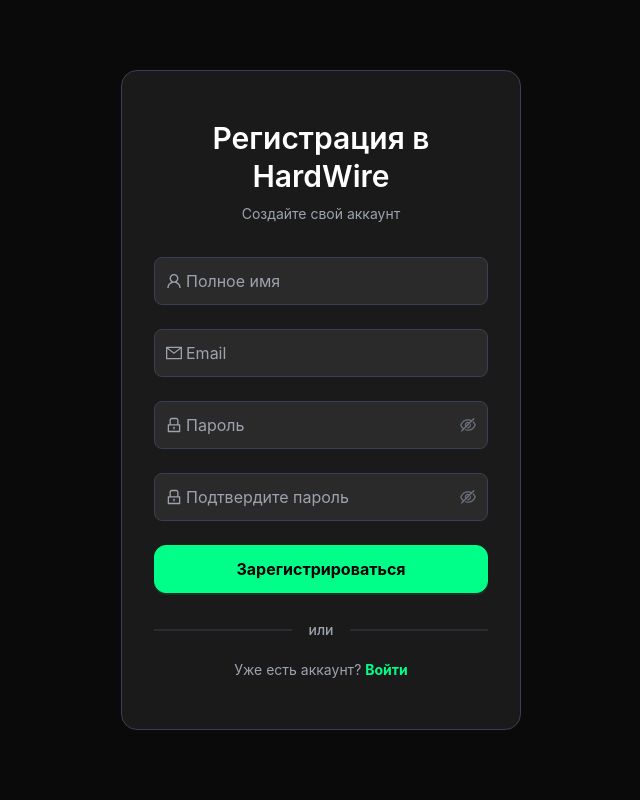
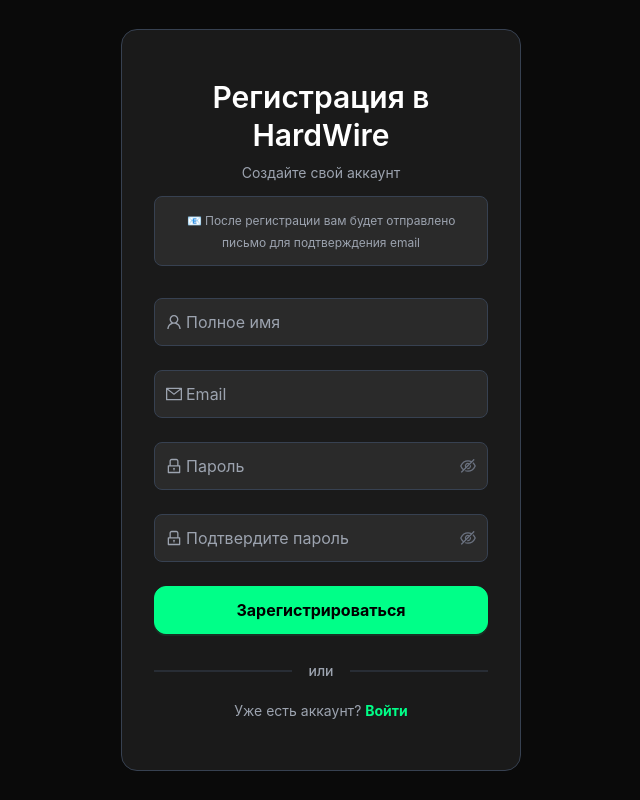
Before and after one commit to zagovormasonov/hardwire, a React (Vite) app: page /register in a window 1280 px wide. Shown: the whole page, without its empty margins (319-959 px from the left). Built offline with nearby package versions, Linux system fonts and the light colour scheme; no server answers.

Commit message:
first commit

```diff
--- a/src/contexts/AuthContext.tsx
+++ b/src/contexts/AuthContext.tsx
@@ -15,7 +15,7 @@
   user: User | null
   session: any | null
   loading: boolean
-  signUp: (email: string, password: string, fullName: string) => Promise<void>
+  signUp: (email: string, password: string, fullName: string) => Promise<{ success: boolean; needsEmailConfirmation: boolean; email: string } | void>
   signIn: (email: string, password: string) => Promise<void>
   signOut: () => Promise<void>
   updateProfile: (updates: Partial<User>) => Promise<void>
@@ -201,20 +201,13 @@
         throw profileError
       }
 
-      console.log('AuthContext: Профиль создан, автоматически входим в систему')
+      console.log('AuthContext: Профиль создан, регистрация завершена')
 
-      // Автоматически входим в систему после регистрации
-      const { error: signInError } = await supabase.auth.signInWithPassword({
-        email,
-        password,
-      })
-
-      if (signInError) {
-        console.error('AuthContext: Ошибка автоматического входа:', signInError)
-        // Не выбрасываем ошибку, так как пользователь уже создан
-        // Пользователь может войти вручную
-      } else {
-        console.log('AuthContext: Автоматический вход успешен')
+      // Возвращаем информацию о том, что нужно подтвердить email
+      return {
+        success: true,
+        needsEmailConfirmation: true,
+        email: data.user.email || email
       }
     }
   }
--- a/src/pages/Register.tsx
+++ b/src/pages/Register.tsx
@@ -15,14 +15,27 @@
     setLoading(true)
     try {
       console.log('Register: Начинаем регистрацию пользователя:', values.email)
-      await signUp(values.email, values.password, values.fullName)
-      console.log('Register: Регистрация успешна, перенаправляем на главную')
-      message.success('Регистрация успешна! Добро пожаловать!')
+      const result = await signUp(values.email, values.password, values.fullName)
 
-      // Небольшая задержка для показа сообщения
-      setTimeout(() => {
-        navigate('/')
-      }, 1000)
+      if (result?.needsEmailConfirmation) {
+        console.log('Register: Требуется подтверждение email')
+        message.success(
+          `Регистрация успешна! Проверьте почту ${result.email} и подтвердите аккаунт.`,
+          8
+        )
+
+        // Перенаправляем на страницу входа
+        setTimeout(() => {
+          navigate('/login')
+        }, 2000)
+      } else {
+        console.log('Register: Регистрация успешна, перенаправляем на главную')
+        message.success('Регистрация успешна! Добро пожаловать!')
+
+        setTimeout(() => {
+          navigate('/')
+        }, 1000)
+      }
 
     } catch (error: any) {
       console.error('Register: Ошибка регистрации:', error)
@@ -58,6 +71,17 @@
           <Text style={{ color: '#9ca3af' }}>
             Создайте свой аккаунт
           </Text>
+          <div style={{
+            marginTop: '12px',
+            padding: '12px',
+            background: '#2a2a2a',
+            borderRadius: '8px',
+            border: '1px solid #374151'
+          }}>
+            <Text style={{ color: '#9ca3af', fontSize: '12px' }}>
+              📧 После регистрации вам будет отправлено письмо для подтверждения email
+            </Text>
+          </div>
         </div>
 
         <Form
```
